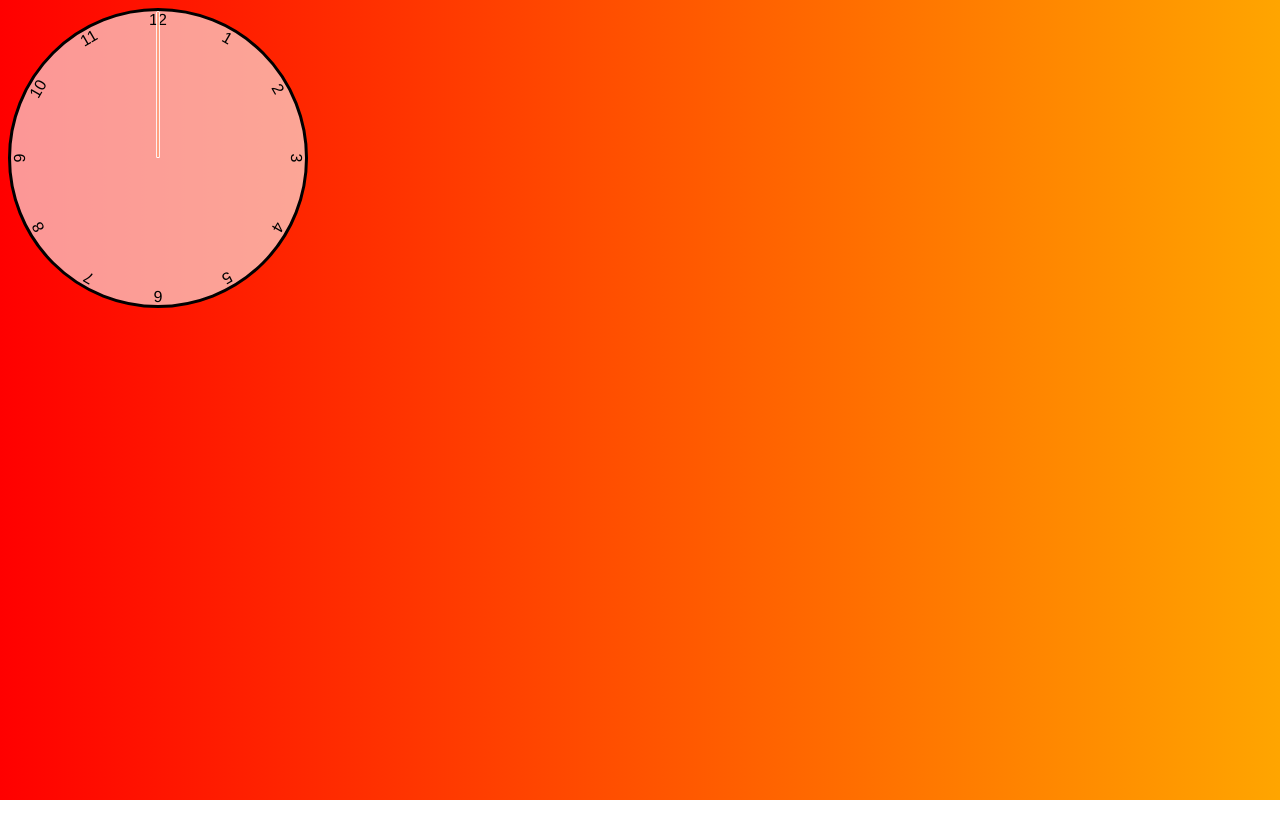
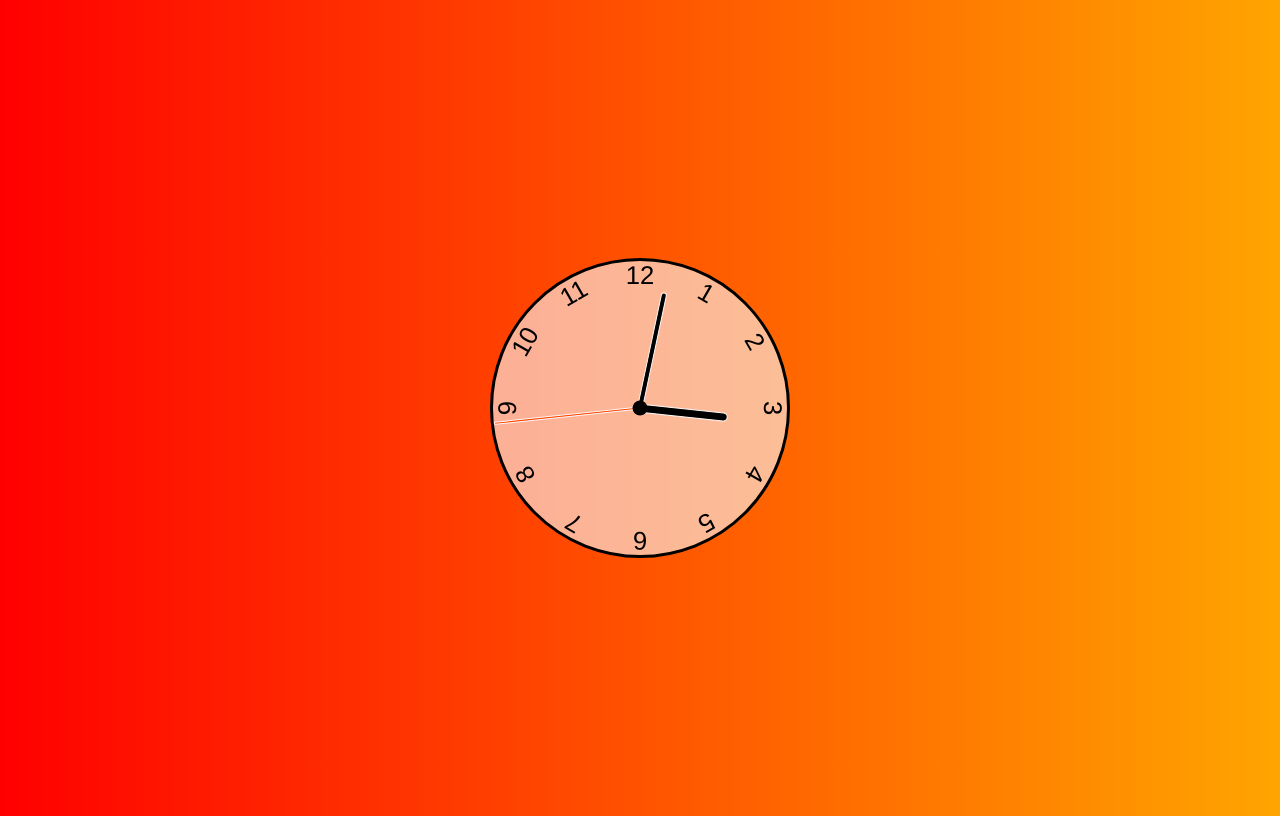
Before and after one commit to Harun-Cyber/Sidescroller-Game, a plain HTML site: page lvl3.html in a window 1280 px wide. Drawn offline with Linux system fonts and the light colour scheme.

Commit message:
CSS af. Er zit een bug als je de app opstart. Er is een socende delay.

```diff
--- a/lvl3.css
+++ b/lvl3.css
@@ -5,6 +5,11 @@
 
 body{
     background: linear-gradient(to right, red, orange);
+    display: flex;
+    justify-content: center;
+    align-items: center;
+    min-height: 100vh;
+    overflow: hidden;
 }
 
 .clock{
@@ -25,7 +30,7 @@ body{
     bottom: 50%;
     left: 50%;
     background-color: black;
-    border: 0.5px solid snow;
+    border: 0.3px solid snow;
     border-top-left-radius: 15px;
     border-top-right-radius: 15px;
 }
@@ -36,14 +41,26 @@ body{
     background-color: orangered;
 }
 .clock .number.minutes{
-    width: 3px;
-    height: 50%;
-    background-color: blue;
+    width: 6px;
+    height: 40%;
+    background-color:black;
 }
 .clock .number.hours{
-    width: 3px;
-    height: 50%;
-    background-color: blue;
+    width: 9px;
+    height: 30%;
+    background-color: black;
+}
+
+.clock .cirkel{
+    position: absolute;
+    background-color: black;
+    z-index: 11;
+    width: 15px;
+    height: 15px;
+    top: 50%;
+    left: 50%;
+    transform: translate(-50%, -50%);
+    border-radius: 50%;
 }
 
 .clock .cijfer{
@@ -53,6 +70,7 @@ body{
     position: absolute;
     text-align: center;
     transform: rotate(var(--rotation));
+    font-size: 1.6rem;
 }
 
 .clock .cijfers1{--rotation: 30deg;}
--- a/lvl3.html
+++ b/lvl3.html
@@ -9,9 +9,10 @@
 </head>
 <body>
     <div class="clock">
-        <div class="number hours"></div>
-        <div class="number minutes"></div>
-        <div class="number seconds"></div>
+        <div class="cirkel"></div>
+        <div class="number hours" data-number-hours></div>
+        <div class="number minutes" data-number-minutes></div>
+        <div class="number seconds" data-number-seconds></div>
         <div class="cijfer cijfers1">1</div>
         <div class="cijfer cijfers2">2</div>
         <div class="cijfer cijfers3">3</div>
--- a/lvl3.js
+++ b/lvl3.js
@@ -0,0 +1,20 @@
+var hoursHTML = document.querySelector("[data-number-hours]");
+var minutesHTML = document.querySelector("[data-number-minutes]");
+var secondsHTML = document.querySelector("[data-number-seconds]");
+
+function clockTime(element, rotation){
+    element.style.setProperty("--rotation", rotation *360);
+}
+
+function update(){
+    var date = new Date();
+    var seconds = date.getSeconds() / 60;
+    var minutes = date.getMinutes() / 60;
+    var hours = date.getHours() / 60;
+
+    clockTime(hoursHTML, hours);
+    clockTime(minutesHTML, minutes);
+    clockTime(secondsHTML, seconds);
+}
+
+setInterval(update, 1000);
```
